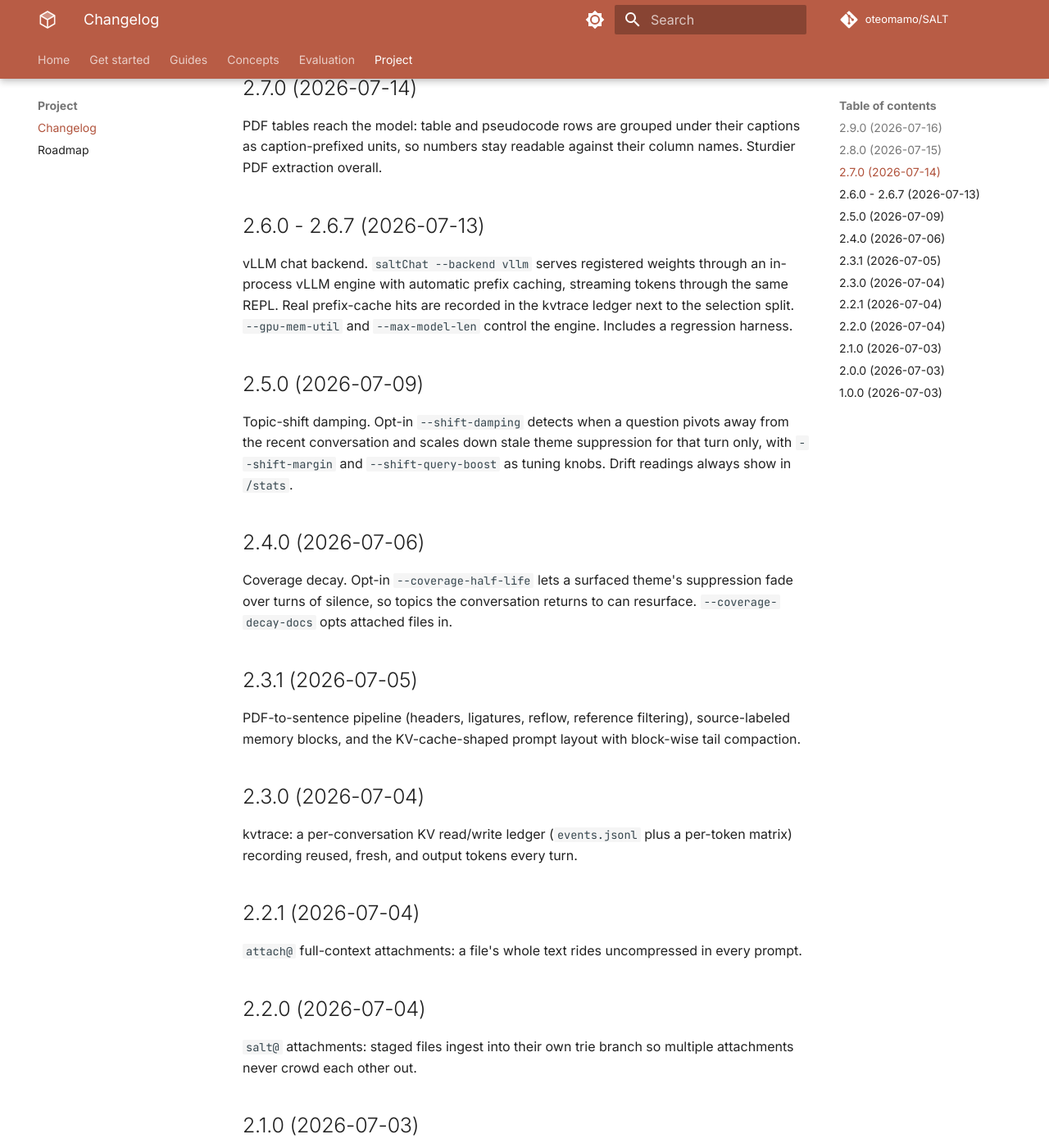
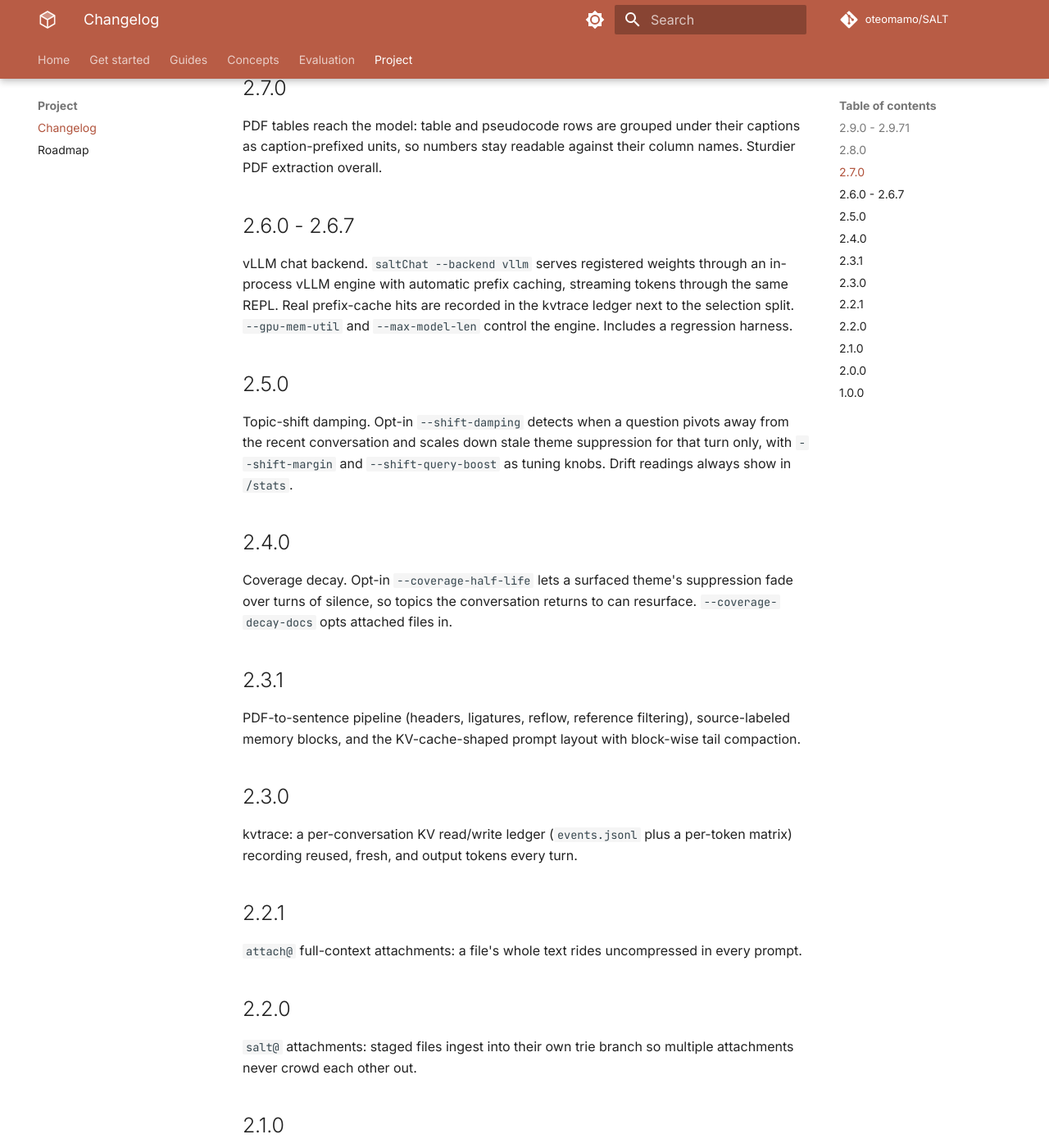
Before and after one commit to oteomamo/SALT, an MkDocs documentation site: the page built from docs/changelog.md, in a window 1280 px wide and 1400 px high, scrolled down 1598 px. Shown: the whole window at 82% size. Built offline with MkDocs 1.6.1 and Material for MkDocs 9.7.7, drawn with Linux system fonts in a browser that asks for light colours; comment, search, counter and statistics services are not loaded; the version menu is left out; some of the changed text lies outside the part shown.

Commit message:
v2.9.71 docs site: dateless changelog headings and a history picker
Dates leave the changelog headings, the current minor's heading
carries its range (2.9.0 - 2.9.71) so the newest patch level shows in
the table of contents, and the version selector now routes every
entry to the changelog instead of teleporting readers to a frozen
snapshot of the old site. Verified with python scripts/style_gate.py
and mkdocs build --strict.

```diff
--- /dev/null
+++ b/docs/assets/versions.js
@@ -0,0 +1,14 @@
+/* The version selector is a shortcut to the version history, not a
+   portal to stale snapshots: every entry routes to the changelog. */
+document.addEventListener(
+  "click",
+  function (ev) {
+    var link = ev.target.closest ? ev.target.closest("a.md-version__link") : null;
+    if (!link) return;
+    ev.preventDefault();
+    ev.stopPropagation();
+    var m = window.location.pathname.match(/^(.*?\/)(?:latest|\d[\w.\-]*)\//);
+    window.location.href = (m ? m[1] : "/") + "latest/changelog/";
+  },
+  true
+);
--- a/docs/changelog.md
+++ b/docs/changelog.md
@@ -3,7 +3,7 @@
 What each version added. Versions match the git tags on the
 [repository](https://github.com/oteomamo/SALT).
 
-## 2.9.0 (2026-07-16)
+## 2.9.0 - 2.9.71
 
 Background ingestion for `saltChat`. The per-turn keyword and embedding
 passes moved off the REPL's critical path onto a worker thread, so long
@@ -55,20 +55,20 @@ Patch releases, grouped where several versions shipped one thing:
   `--coverage-max-keys` puts a hard limit on the dictionary, and the
   code stops claiming a bound the defaults never delivered.
 
-## 2.8.0 (2026-07-15)
+## 2.8.0
 
 Near-duplicate memory gate. Opt-in `--dedup-cos` skips a new conversation
 sentence too similar to an earlier one from the same speaker, so
 restatements stop inflating theme statistics. Each suppression is logged to
 `near_dups.jsonl` and counted in `/stats`.
 
-## 2.7.0 (2026-07-14)
+## 2.7.0
 
 PDF tables reach the model: table and pseudocode rows are grouped under
 their captions as caption-prefixed units, so numbers stay readable against
 their column names. Sturdier PDF extraction overall.
 
-## 2.6.0 - 2.6.7 (2026-07-13)
+## 2.6.0 - 2.6.7
 
 vLLM chat backend. `saltChat --backend vllm` serves registered weights
 through an in-process vLLM engine with automatic prefix caching, streaming
@@ -76,49 +76,49 @@ tokens through the same REPL. Real prefix-cache hits are recorded in the
 kvtrace ledger next to the selection split. `--gpu-mem-util` and
 `--max-model-len` control the engine. Includes a regression harness.
 
-## 2.5.0 (2026-07-09)
+## 2.5.0
 
 Topic-shift damping. Opt-in `--shift-damping` detects when a question pivots
 away from the recent conversation and scales down stale theme suppression
 for that turn only, with `--shift-margin` and `--shift-query-boost` as
 tuning knobs. Drift readings always show in `/stats`.
 
-## 2.4.0 (2026-07-06)
+## 2.4.0
 
 Coverage decay. Opt-in `--coverage-half-life` lets a surfaced theme's
 suppression fade over turns of silence, so topics the conversation returns
 to can resurface. `--coverage-decay-docs` opts attached files in.
 
-## 2.3.1 (2026-07-05)
+## 2.3.1
 
 PDF-to-sentence pipeline (headers, ligatures, reflow, reference filtering),
 source-labeled memory blocks, and the KV-cache-shaped prompt layout with
 block-wise tail compaction.
 
-## 2.3.0 (2026-07-04)
+## 2.3.0
 
 kvtrace: a per-conversation KV read/write ledger (`events.jsonl` plus a
 per-token matrix) recording reused, fresh, and output tokens every turn.
 
-## 2.2.1 (2026-07-04)
+## 2.2.1
 
 `attach@` full-context attachments: a file's whole text rides uncompressed
 in every prompt.
 
-## 2.2.0 (2026-07-04)
+## 2.2.0
 
 `salt@` attachments: staged files ingest into their own trie branch so
 multiple attachments never crowd each other out.
 
-## 2.1.0 (2026-07-03)
+## 2.1.0
 
 Chatbot mode. The `saltChat` REPL with a persistent per-conversation trie,
 plus the `salt` console command.
 
-## 2.0.0 (2026-07-03)
+## 2.0.0
 
 CELF coverage selection became the default selector.
 
-## 1.0.0 (2026-07-03)
+## 1.0.0
 
 First release: LongBench compression and evaluation.
--- a/mkdocs.yml
+++ b/mkdocs.yml
@@ -36,6 +36,9 @@ theme:
 extra_css:
   - assets/extra.css
 
+extra_javascript:
+  - assets/versions.js
+
 extra:
   version:
     provider: mike
--- a/pyproject.toml
+++ b/pyproject.toml
@@ -4,7 +4,7 @@ build-backend = "setuptools.build_meta"
 
 [project]
 name = "salt"
-version = "2.9.70"
+version = "2.9.71"
 description = "SALT: Salience-Aware Lexical Trie for Long-Context Compression"
 readme = "README.md"
 license = "MIT"
```
